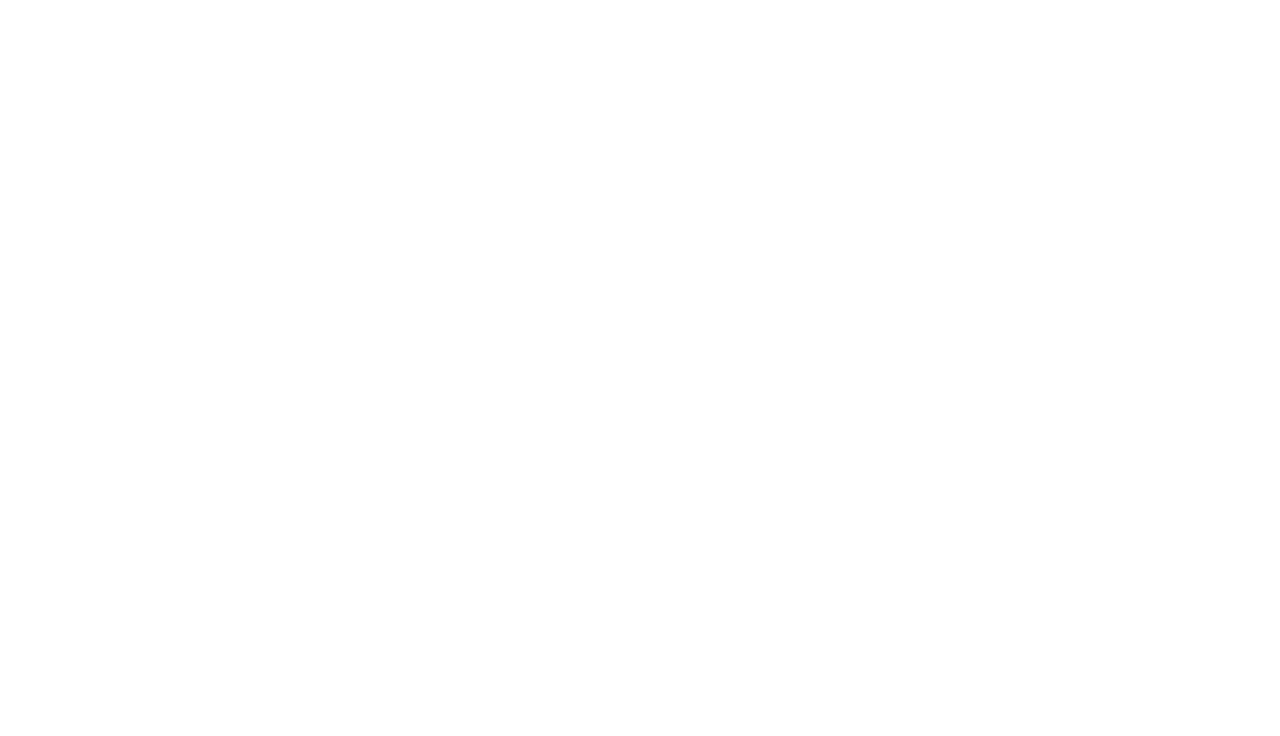
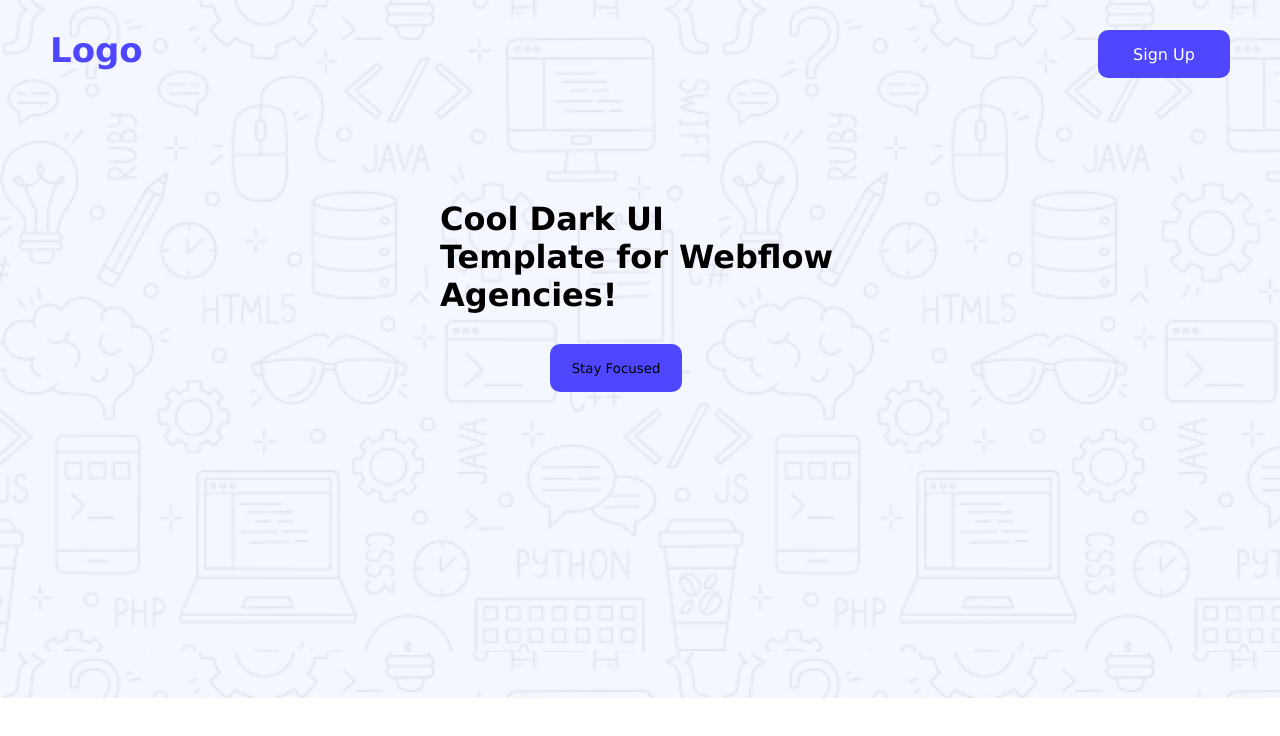
Before and after one commit to riyadnr71/B12A01-landing-launchpad, a plain HTML site: page index.html in a window 1280 px wide. Drawn offline with Linux system fonts and the light colour scheme.

Commit message:
added banner

```diff
--- a/index.html
+++ b/index.html
@@ -3,9 +3,22 @@
 <head>
     <meta charset="UTF-8">
     <meta name="viewport" content="width=device-width, initial-scale=1.0">
-    <title>Document</title>
+    <title>Porfolio wedsite</title>
+    <link rel="stylesheet" href="style/style.css">
 </head>
 <body>
+    <header>
+        <nav>
+        <h2 class="nav-logo">Logo</h2>
+        <button class="btn"><a href="">Sign Up</a></button>
+
+    </nav>
+    <div class="banner">
+        <h1 class="banner-tittle">Cool Dark UI Template for Webflow Agencies!</h1>
+        <button class="btn1" >Stay Focused</button>
+    </div>
+    </header>
+
 
 </body>
 </html>
--- a/style/style.css
+++ b/style/style.css
@@ -0,0 +1,86 @@
+*{
+    margin: 0;
+    padding: 0;
+    font-family: 'Lucida Sans', 'Lucida Sans Regular', 'Lucida Grande', 'Lucida Sans Unicode', Geneva, Verdana, sans-serif;
+
+}
+
+header{
+    background-image: url(../Assets/Hero-bg.png);
+    height: 698px;
+}
+
+/* nav-bar */
+
+.nav-bar{
+    background-image: url(../Assets/Hero-bg.png);
+    background-repeat: cover;
+    background-size: 580px;
+}
+
+nav{
+    display: flex;
+    justify-content: space-between;
+    height: 200px;
+    margin: 0 auto;
+
+}
+
+
+.nav-logo{
+    margin-left: 50px;
+    margin-top: 30px;
+    color: rgba(78, 71, 255, 1);
+    font-size: 34px;
+    font-weight: bold;
+}
+
+/* button */
+
+.btn {
+    margin-top: 30px;
+    margin-right: 50px;
+    background-color:rgba(78, 71, 255, 1);
+    width: 132px;
+    height: 48px;
+    border: 0;
+    border-radius: 10px;
+    }
+.btn a{
+    color: white;
+    text-decoration: none;
+    font-size: 16px;
+}
+
+.btn:hover{
+    background-color: black;
+    text-decoration: solid red underline;
+}
+
+/* banner */
+
+.banner{
+
+
+}
+
+.banner-tittle{
+    font-size: 32px;
+    font-weight: bold;
+    max-width: 400px;
+    margin: 0 auto;
+    align-items: center;
+    justify-content: space-around;
+}
+
+.btn1{
+    margin-top: 30px;
+    margin-right: 50px;
+    background-color:rgba(78, 71, 255, 1);
+    width: 132px;
+    height: 48px;
+    border: 0;
+    border-radius: 10px;
+    margin-left: 550px;
+;
+}
```
